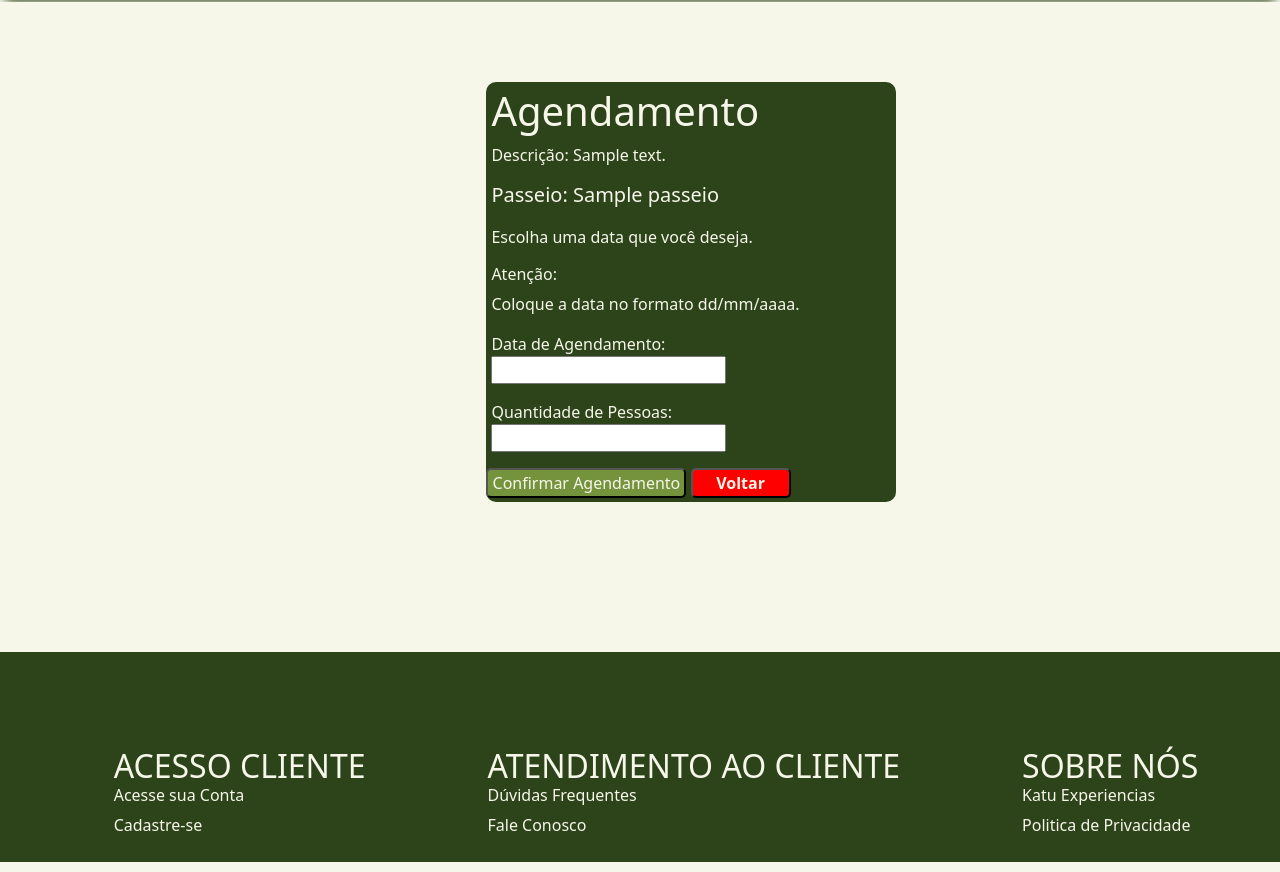
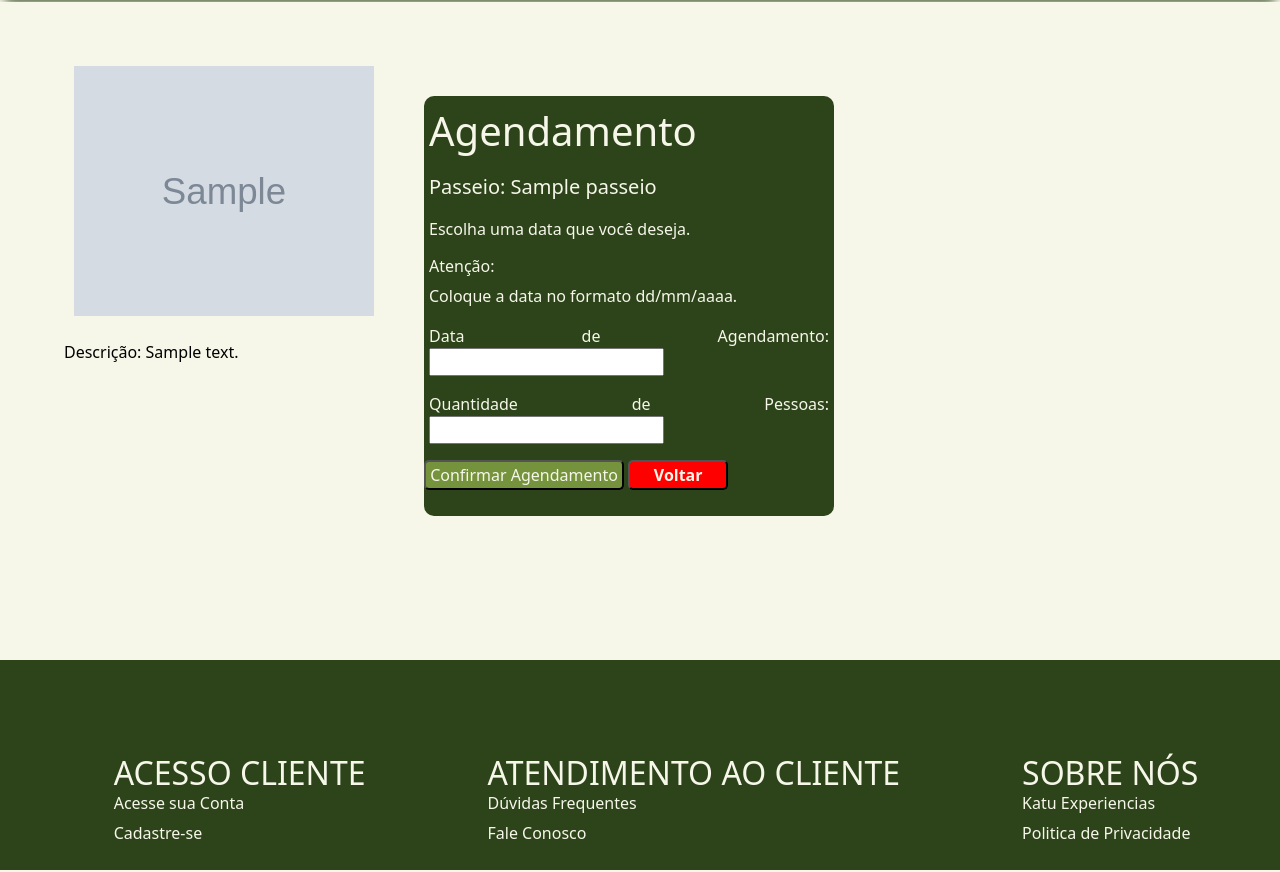
Before and after one commit to Geronilton/pi23_katu_experience, a Django app: page /agendamento/1/ in a window 1280 px wide. Shown: the part 170-1042 px from the top of the page. Run offline with Django 4.2, Linux system fonts and the light colour scheme; a user stored in the database is signed in; tables that the repository leaves empty hold one stand-in row (values such as "Sample post"); grey boxes marked "Sample" are stand-in pictures; some libraries are stand-ins or nearby versions.

Commit message:
imagem do passeio acrescentada na pagina agendamento

```diff
--- a/templates/agendamento.html
+++ b/templates/agendamento.html
@@ -15,9 +15,20 @@
         display: grid;
         align-items: center;
         justify-content: center;
-        margin-left: 38%;
-        margin-top: 80px;
         padding: 5px;
+        margin-left: 50px;
+    }
+    .content_agendamento
+    {
+        display: flex;
+        margin-top: 5%;
+        margin-left: 5%;
+        text-align: justify;
+
+    }
+    .descricion
+    {
+        color: black;
     }
     input.submit
     {
@@ -28,12 +39,17 @@
         padding-bottom: 10px;
     }
 </style>
+<div class="content_agendamento">
+    <div class="descricion">
+        <img id="impas" class="imagem" src="/media/{{passeio.imagem}}" alt="" width="300px" height="250px" borde="10"/>
+        <br>
+        <p class="descricion">Descrição: {{ passeio.descricao }}</p>
+    </div>
     <div class="agendamento">
         <h1>Agendamento</h1>
         {% if mensagem %}
             {{mensagem}}
         {% endif %}
-    <p>Descrição: {{ passeio.descricao }}</p>
 
         <form method="post">
             {% csrf_token %}
@@ -53,4 +69,5 @@
             <button id="bubu"><a id="bubu" href="{% url 'passeios' %}">Voltar</a></button>
         </form>
     </div>
+</div>
 {% endblock content %}
```
Lines whose indentation alone changed are shown as unchanged.
